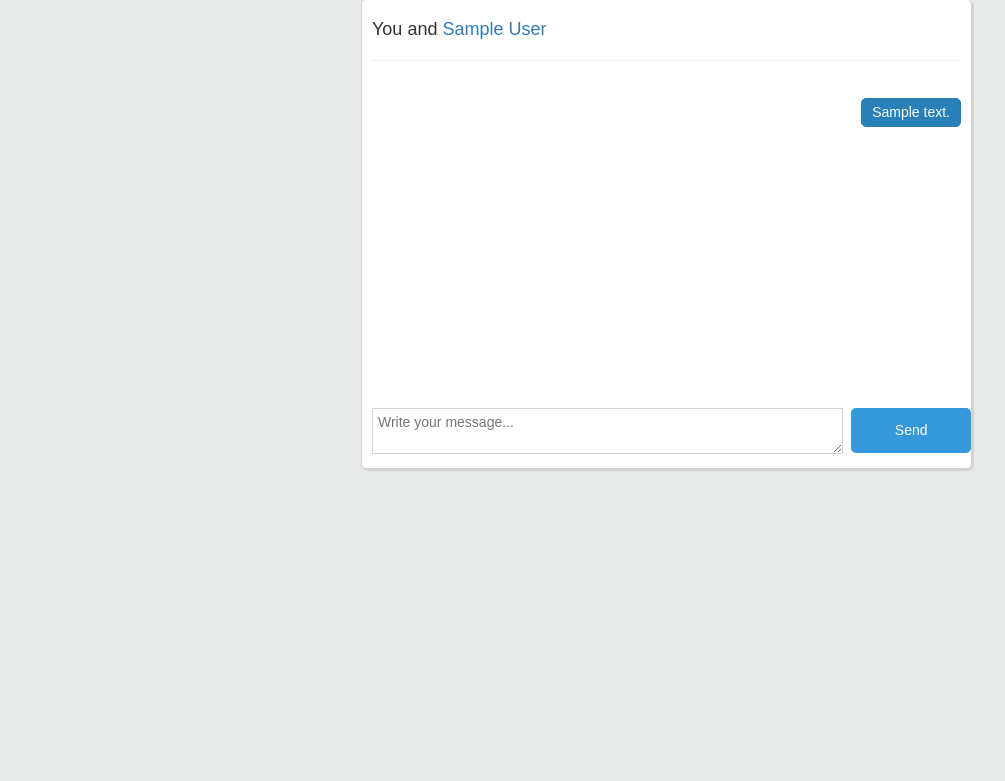
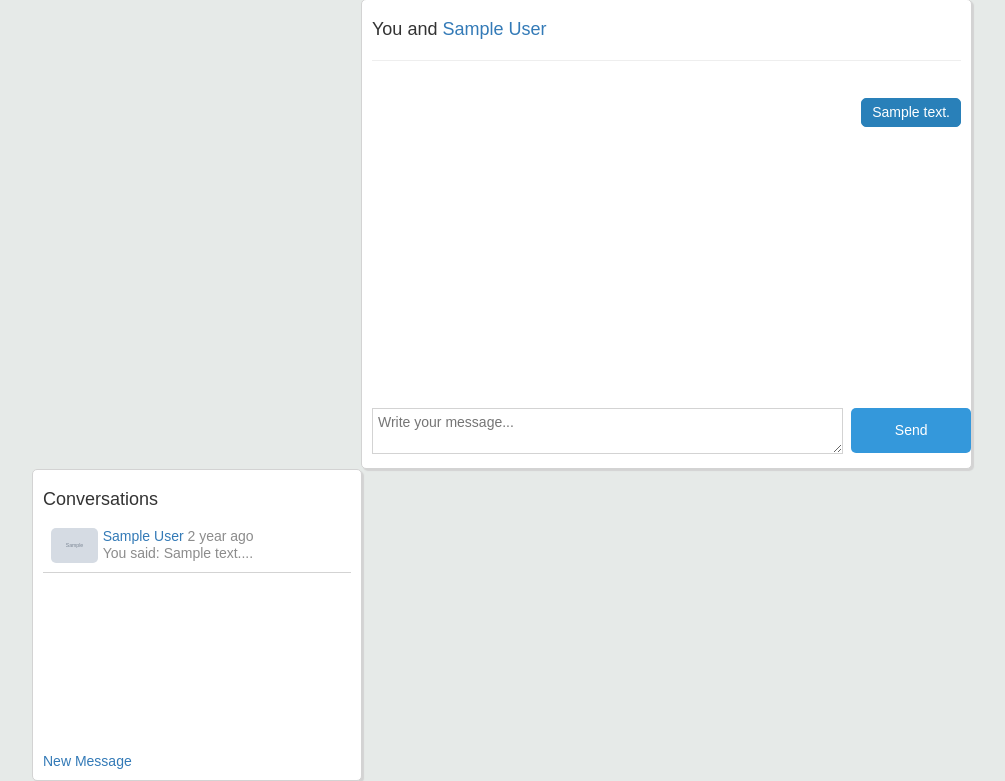
Before and after one commit to sanddc318/feedTorrent, a PHP site: page /messages.php in a window 1280 px wide. Shown: the part 218-999 px from the top of the page, without its empty margins (138-1143 px from the left). Before the commit the page ends 689 px from the top, so only its background shows below. Run offline with PHP 8.4, Linux system fonts and the light colour scheme; the visitor is signed in with stand-in values (Sample User, id 1); tables that the repository leaves empty or names only in its code hold one stand-in row (values such as "Sample post"); grey boxes marked "Sample" are stand-in pictures; some libraries are stand-ins or nearby versions; some web fonts are replaced.

Commit message:
Styled the conversations wideget.

```diff
--- a/assets/css/styles.css
+++ b/assets/css/styles.css
@@ -339,4 +339,22 @@ textarea:focus { outline: 0; }
   margin-bottom: 10px;
   position: relative;
 }
+
+.loaded-conversations {
+  height: 216px;
+  overflow: scroll;
+}
+
+.user-found-messages {
+  border-bottom: 1px solid #d3d3d3;
+  padding: 8px 8px 10px 8px;
+}
+.user-found-messages:hover { background-color: #eee; }
+
+.user-found-messages img {
+  height: 35px;
+  float: left;
+}
+
+#gray { color: #8c8c8c; }
 /* //////////////////////////////// */
--- a/includes/classes/Message.php
+++ b/includes/classes/Message.php
@@ -63,5 +63,128 @@
       return $data;
     }
 
+    public function getLatestMessage($loggedInUser, $user2) {
+      $details_array = array();
+      $query = mysqli_query($this->con, "SELECT body, user_to, date FROM messages
+                                         WHERE (user_to = '$loggedInUser' AND user_from = '$user2')
+                                         OR (user_to = '$user2' AND user_from  = '$loggedInUser')
+                                         ORDER BY id DESC LIMIT 1");
+
+      $row = mysqli_fetch_array($query);
+      $sent_by = ($row["user_to"] == $loggedInUser) ? "They said: " : "You said: ";
+
+      // Get a timestamp
+      $date_time_now = date( "Y-m-d H:i:s" );
+      $start_date = new Datetime( $row["date"] ); // Time of post creation
+      $end_date = new Datetime( $date_time_now ); // Latest activity
+      $interval = $start_date->diff( $end_date );
+
+      if ( $interval->y >= 1 ) { // Years
+
+            if ( $interval == 1 ) {
+              $time_message = $interval->y . " year ago";
+            } else {
+              $time_message = $interval->y . " years ago";
+            }
+
+      } else if ( $interval->m >= 1 ) { // If at least a month old
+
+            if ( $interval->d == 0 ) {
+              $days = " ago"; // If exactly a month, just add "ago" (e.g. "4 months ago")
+            } else if ( $interval->d == 1 ) {
+              // Otherwise...
+              $days = $interval->d . " day ago"; // "1 day ago"
+            } else {
+              $days = $interval->d . " days ago"; // "(n) days ago"
+            }
+
+            // Now concatenate the month(s) and day(s)
+            if ( $interval->m == 1 ) {
+              $time_message = $interval->m . " month," . $days; // e.g. "1 month, 6 days ago"
+            } else {
+              $time_message = $interval->m . " months," . $days; // e.g. "8 months, 1 day ago"
+            }
+
+      } else if ( $interval->d >= 1 ) {
+
+            if ( $interval->d == 1 ) {
+              $time_message = "Yesterday"; // If exactly one day, just say "yesterday"
+            } else {
+              $time_message = $interval->d . " days ago";
+            }
+
+      } else if ( $interval->h >= 1 ) { // Hours
+
+            if ( $interval->h == 1 ) {
+              $time_message = $interval->h . " hour ago";
+            } else {
+              $time_message = $interval->h . " hours ago";
+            }
+
+      } else if ( $interval->i >= 1 ) { // Minutes
+
+            if ( $interval->i == 1 ) {
+              $time_message = $interval->i . " minute ago";
+            } else {
+              $time_message = $interval->i . " minutes ago";
+            }
+
+      } else { // Seconds
+
+            if ( $interval->s < 30 ) {
+              $time_message = "Just now";
+            } else {
+              $time_message = $interval->s . " seconds ago";
+            }
+
+      } // End timestamp code
+
+
+      array_push($details_array, $sent_by);
+      array_push($details_array, $row["body"]);
+      array_push($details_array, $time_message);
+
+      return $details_array;
+    }
+
+    public function getConvos() {
+      $loggedInUser = $this->user_obj->getUsername();
+      $return_str = "";
+      $convos = array();
+      $query = mysqli_query($this->con, "SELECT user_to, user_from FROM messages
+                                         WHERE user_to = '$loggedInUser'
+                                         OR user_from = '$loggedInUser'");
+
+      while ($row = mysqli_fetch_array($query)) {
+        $user_to_push = ($row["user_to"] != $loggedInUser) ? $row["user_to"] : $row["user_from"];
+
+        if (!in_array($user_to_push, $convos)) {
+          array_push($convos, $user_to_push);
+        }
+      } // End while
+
+      foreach ($convos as $username) {
+        $user_found_obj = new User($this->con, $username);
+        // Get latest message between the two users
+        $latest_message_details = $this->getLatestMessage($loggedInUser, $username);
+
+        // Just show three dots if message is longers than 12 characters
+        $dots = (strlen($latest_message_details[1]) >= 12) ? "..." : "";
+        $split = str_split($latest_message_details[1], 12);
+        $split = $split[0] . $dots;
+
+        $return_str .= "<a href='messages.php?u=$username'>
+                          <div class='user-found-messages'>
+                            <img src='" . $user_found_obj->getProfilePic() . "'
+                                 style='border-radius: 5px; margin-right: 5px;'
+                            >" . $user_found_obj->getFirstAndLastName() . "
+                            <span class='timestamp-smaller' id='gray'>" . $latest_message_details[2] . "</span>
+                            <p id='gray' style='margin: 0;'>" . $latest_message_details[0] . $split . "</p>
+                          </div>
+                        </a>";
+      } // End foreach loop
+      return $return_str;
+    }
+
   }
 ?>
--- a/messages.php
+++ b/messages.php
@@ -82,3 +82,14 @@
   </script>
 
 </div>
+
+
+<div class="user-details column" id="conversations">
+  <h4>Conversations</h4>
+
+  <div class="loaded-conversations">
+    <?php echo $message_obj->getConvos(); ?>
+  </div>
+  <br>
+  <a href="messages.php?u=new">New Message</a>
+</div>
```
